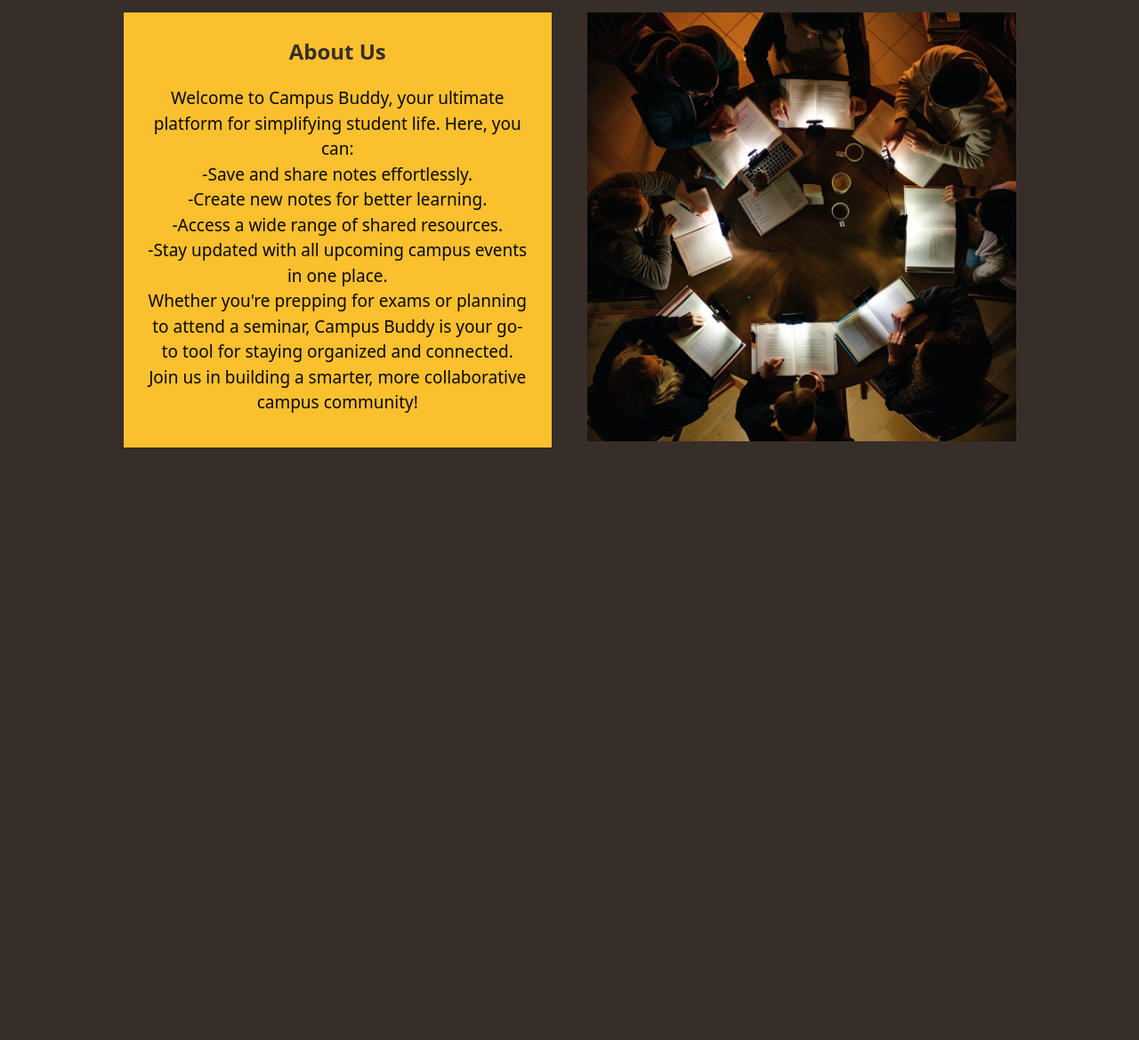
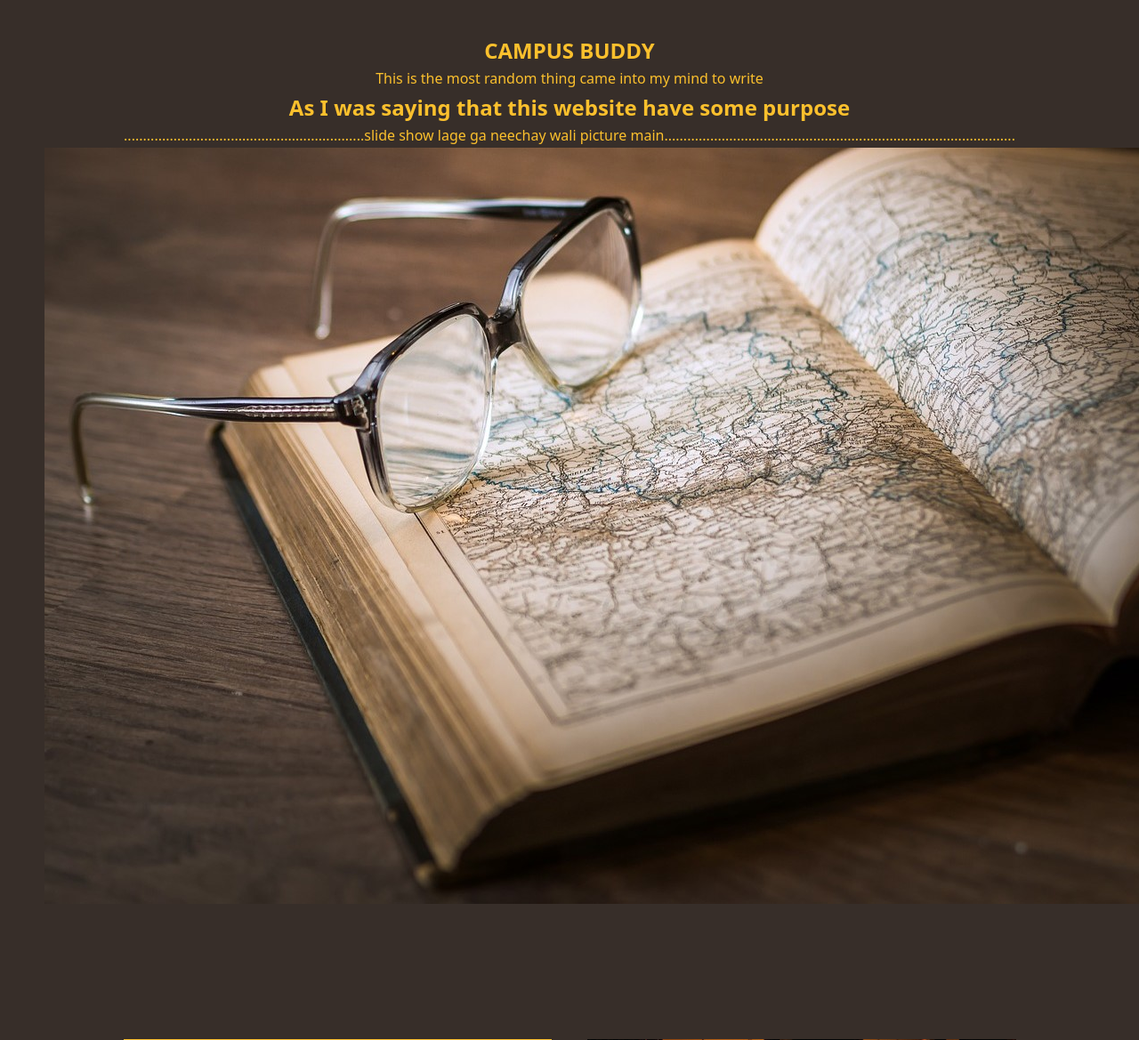
Before and after one commit to AhyanAslam/PROJECT, a Flask app: page /home in a window 1280 px wide; the page is wider, and only the part inside the window is pictured. Shown: the part 131-1300 px from the top of that part at 89% size. Before the commit the page ends 634 px from the top of that part, so only its background shows below. Run offline with Flask 3, Linux system fonts and the light colour scheme.

```diff
--- a/Template/index.html
+++ b/Template/index.html
@@ -44,7 +44,17 @@
             </div>
         </header>
     </header>
-    <!--home ka code idhr aayegaaaaa-->
+    <!--Home Section Code-->
+    <br><br><br><br><br><br>
+        <section class="home" id="home">
+            <h1>CAMPUS BUDDY</h1>
+            <p>This is the most random thing came into my mind to write</p>
+            <h2>As I was saying that this website have some purpose </h2>
+            <p>...............................................................slide show lage ga neechay wali picture main............................................................................................</p>
+            <div id="slide">
+                <img src="/statics/Assets/cb27.jpg" alt="">
+            </div>
+        </section>
 
     <!--About Section Code-->
     <section class="about-container" id="about">
@@ -72,7 +82,6 @@
 
     <!--Services Section Code-->
 
-
 </body>
 
 </html>
```
Also changed, not shown: Template/notepad.html (added, +12 -0 lines), statics/notepad.css (added).
